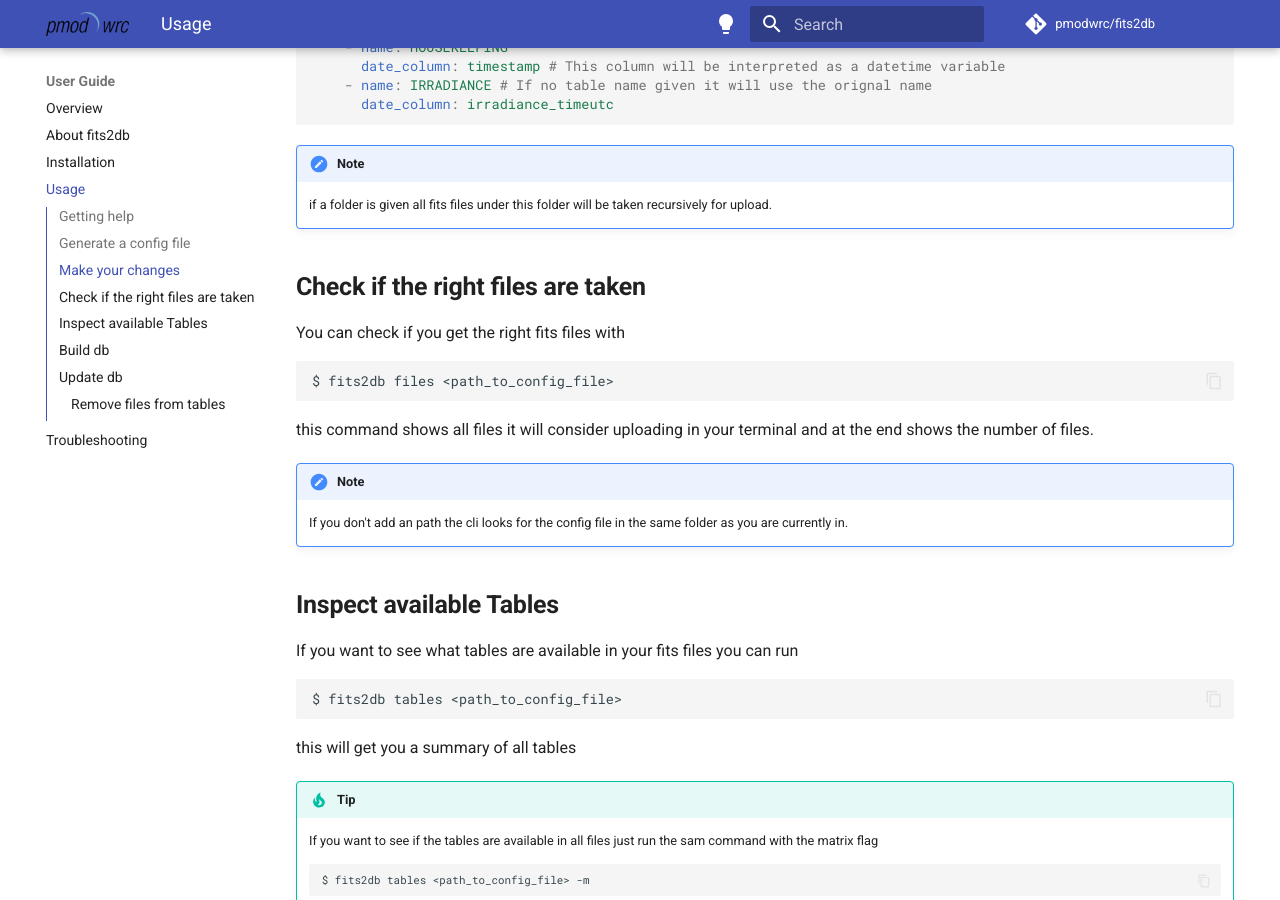
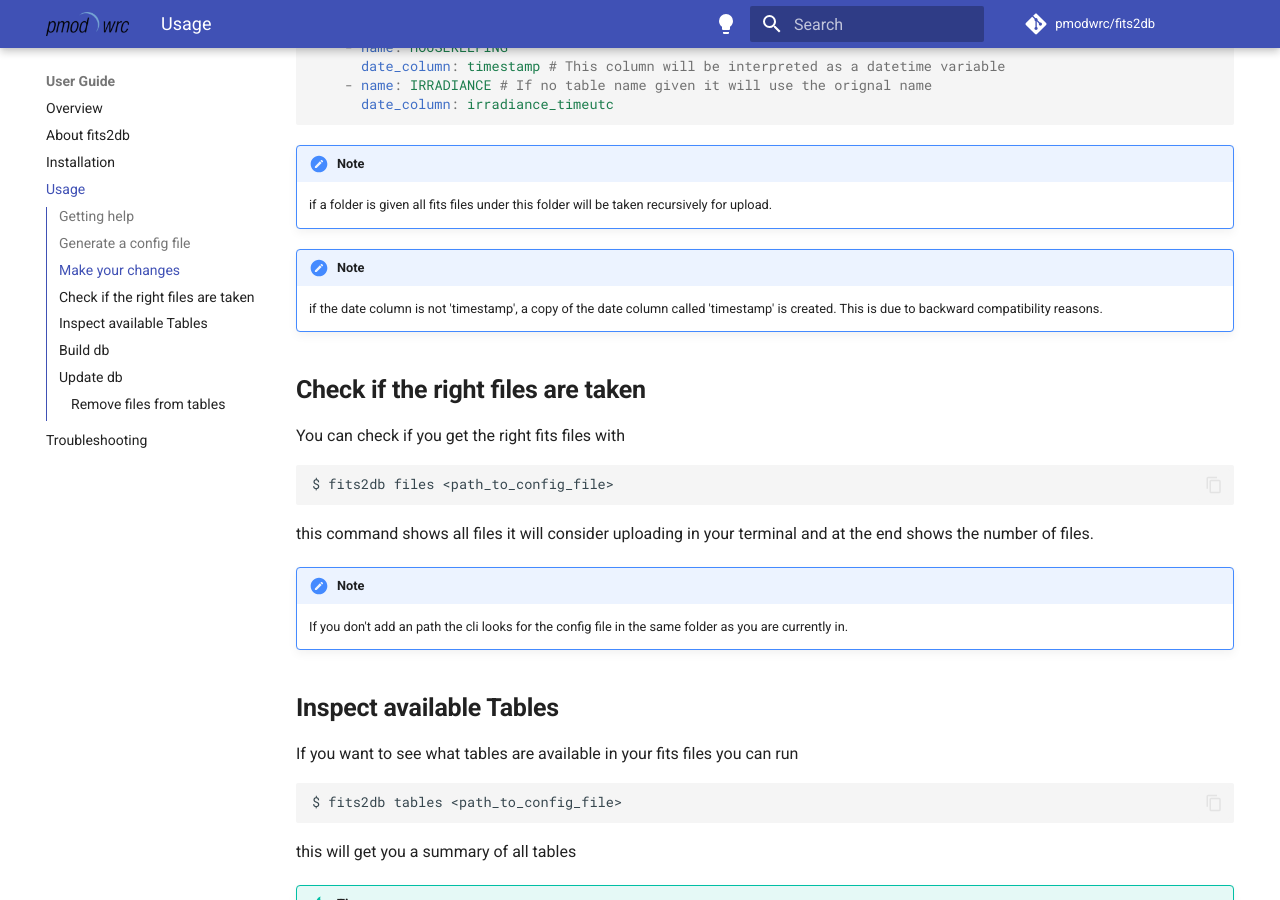
Before and after one commit to pmodwrc/fits2db, an MkDocs documentation site: the page built from docs/user-guide/usage.md, in a window 1280 px wide and 900 px high, scrolled down 1267 px. Built offline with MkDocs 1.6.1 and Material for MkDocs 9.7.7, drawn with Linux system fonts in a browser that asks for light colours; comment, search, counter and statistics services are not loaded.

Commit message:
doc and timestamp improvement

```diff
--- a/docs/user-guide/usage.md
+++ b/docs/user-guide/usage.md
@@ -57,6 +57,9 @@ tables:
 
 !!! note
     if a folder is given all fits files under this folder will be taken recursively for upload.
+
+!!! note
+    if the date column is not 'timestamp', a copy of the date column called 'timestamp' is created. This is due to backward compatibility reasons.
 
 ## __Check if the right files are taken__
 You can check if you get the right fits files with
```
Also changed, not shown: README.md (+1 -1 lines), docs/contribution/tests.md (+2 -0 lines), 1 other file.
